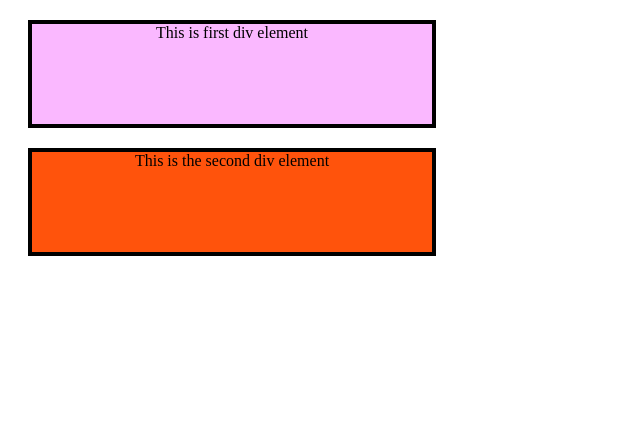
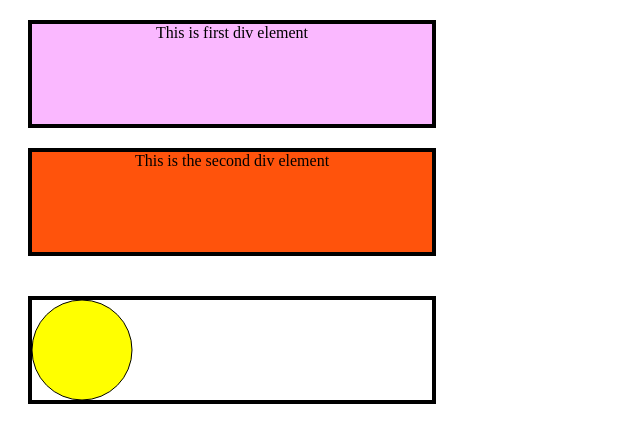
Before and after one commit to mkarlovc/d3dssg, a plain HTML site: page buildingblocks/Simple_HTML_CSS_JS/index.html in a window 1280 px wide. Shown: the whole page, without its empty margins (0-640 px from the left). Drawn offline with nearby package versions, Linux system fonts and the light colour scheme.

Commit message:
fundementals example

```diff
--- a/buildingblocks/Simple_HTML_CSS_JS/index.html
+++ b/buildingblocks/Simple_HTML_CSS_JS/index.html
@@ -7,5 +7,8 @@
   <body>
     <div id="first_div" class="box">This is first div element </div>
     <div id="second_div" class="box">This is the second div element</div>
-  </body>
+    <svg class="box">
+      <circle cx="50" cy="50" r="50" fill="yellow" stroke="black" stroke-width="1"/>
+    </svg>
+</body>
 </html>
```
Also changed, not shown: buildingblocks/Simple_HTML_CSS_JS/style.css (line endings or trailing spaces).
